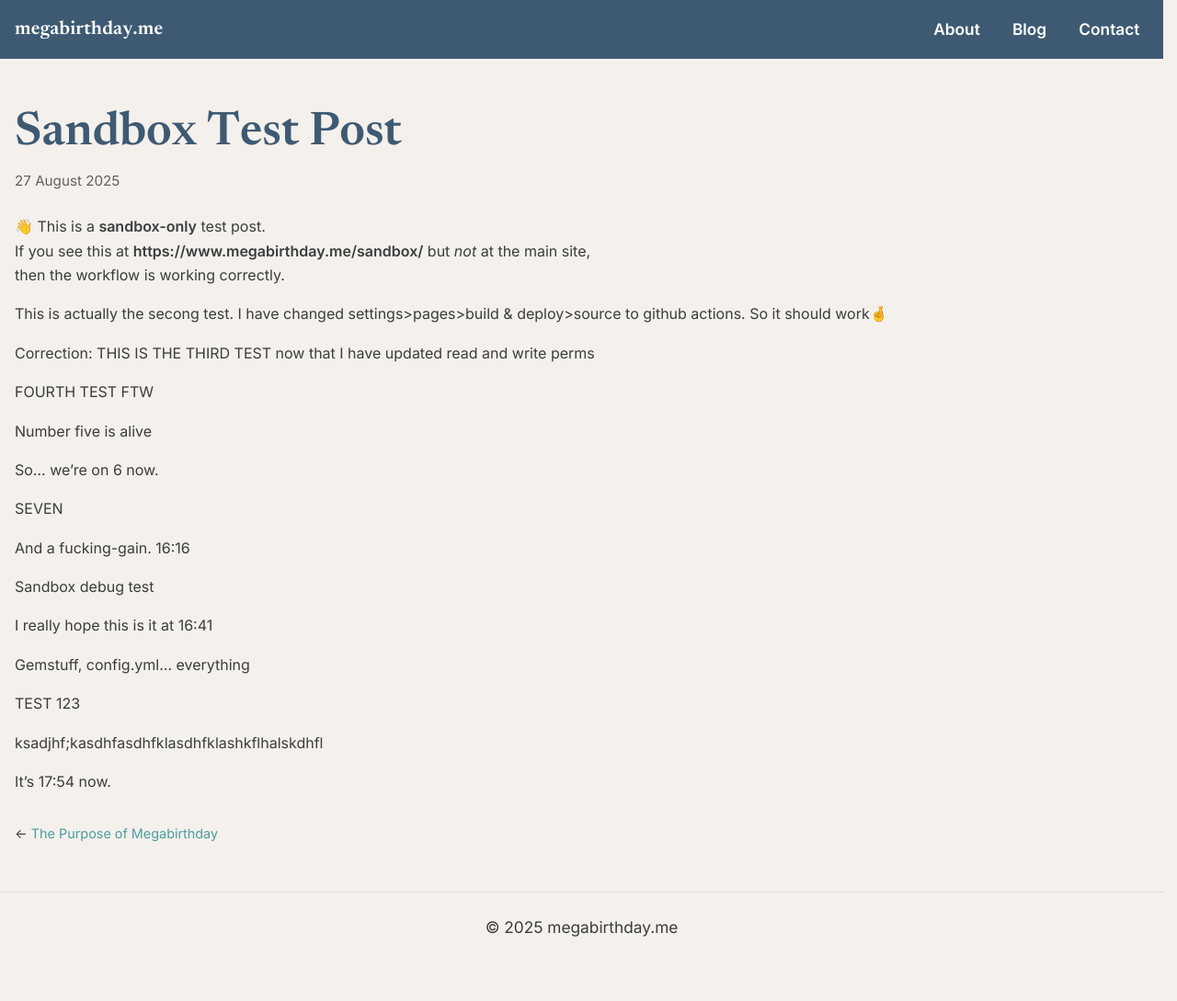
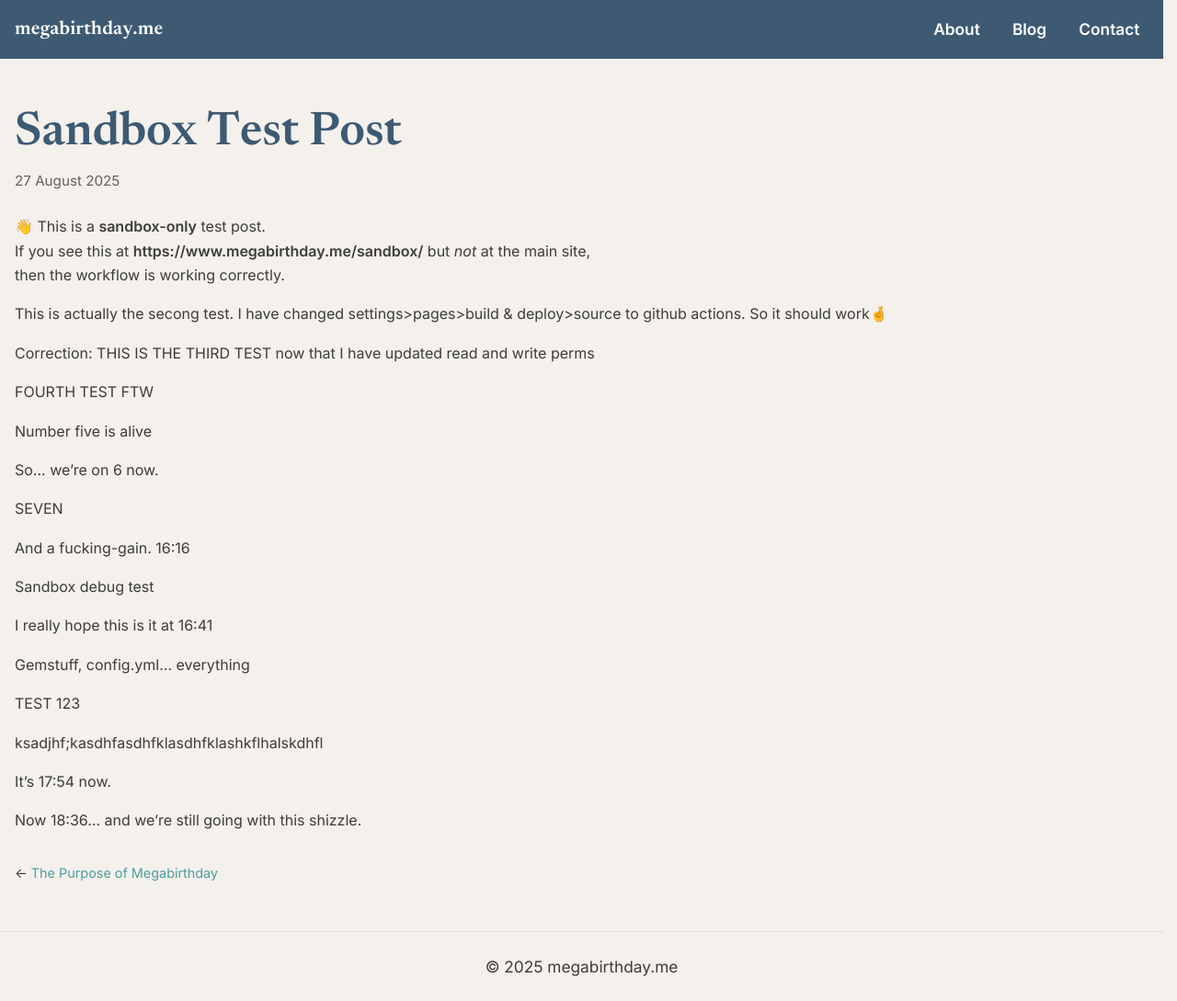
Before and after one commit to Vazool/megabirthday, a Jekyll site: the page built from _posts/2025-08-27-sandbox-test.md, in a window 1280 px wide and 1089 px high. Shown: the whole window at 92% size. Built offline with Jekyll 4.4.1, drawn with Linux system fonts in a browser that asks for light colours.

Commit message:
Sandbox test trigger + add workflow file

```diff
--- a/_posts/2025-08-27-sandbox-test.md
+++ b/_posts/2025-08-27-sandbox-test.md
@@ -33,3 +33,5 @@ TEST 123
 ksadjhf;kasdhfasdhfklasdhfklashkflhalskdhfl
 
 It's 17:54 now.
+
+Now 18:36... and we're still going with this shizzle.
```
